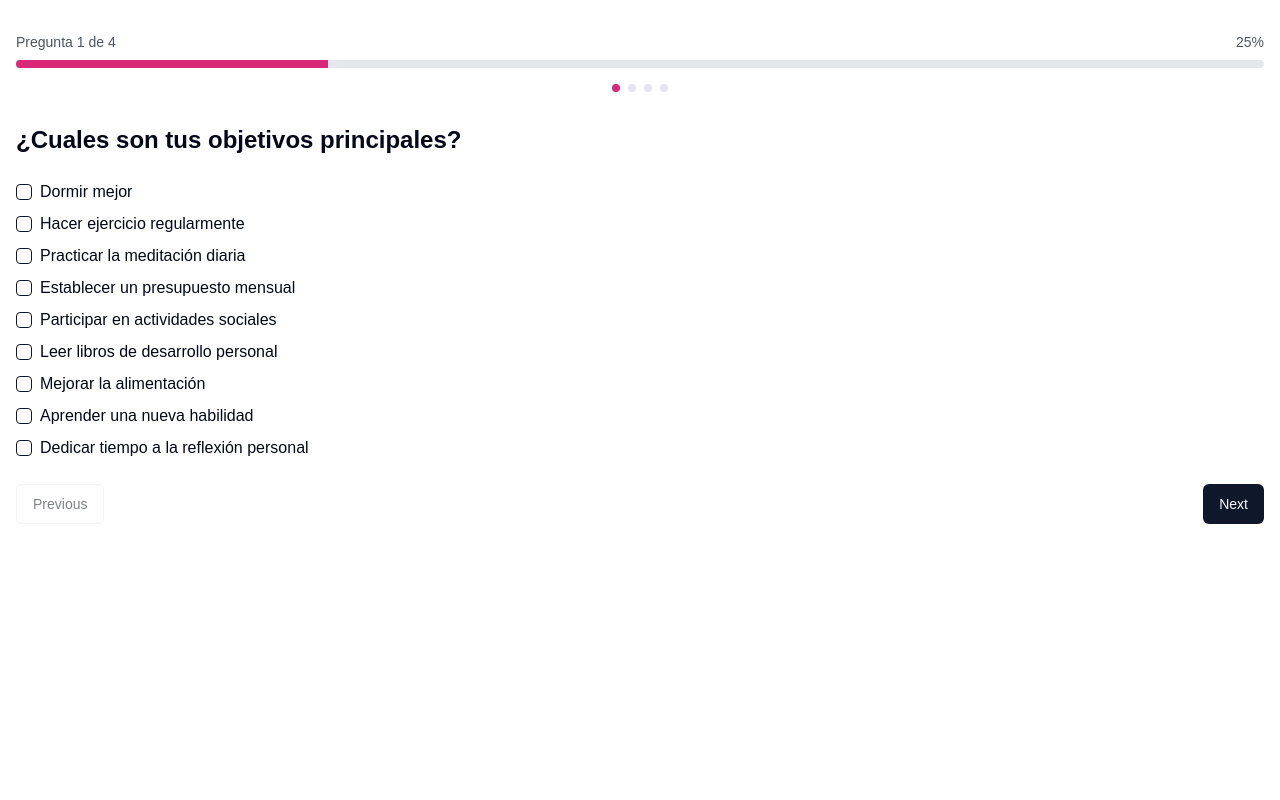
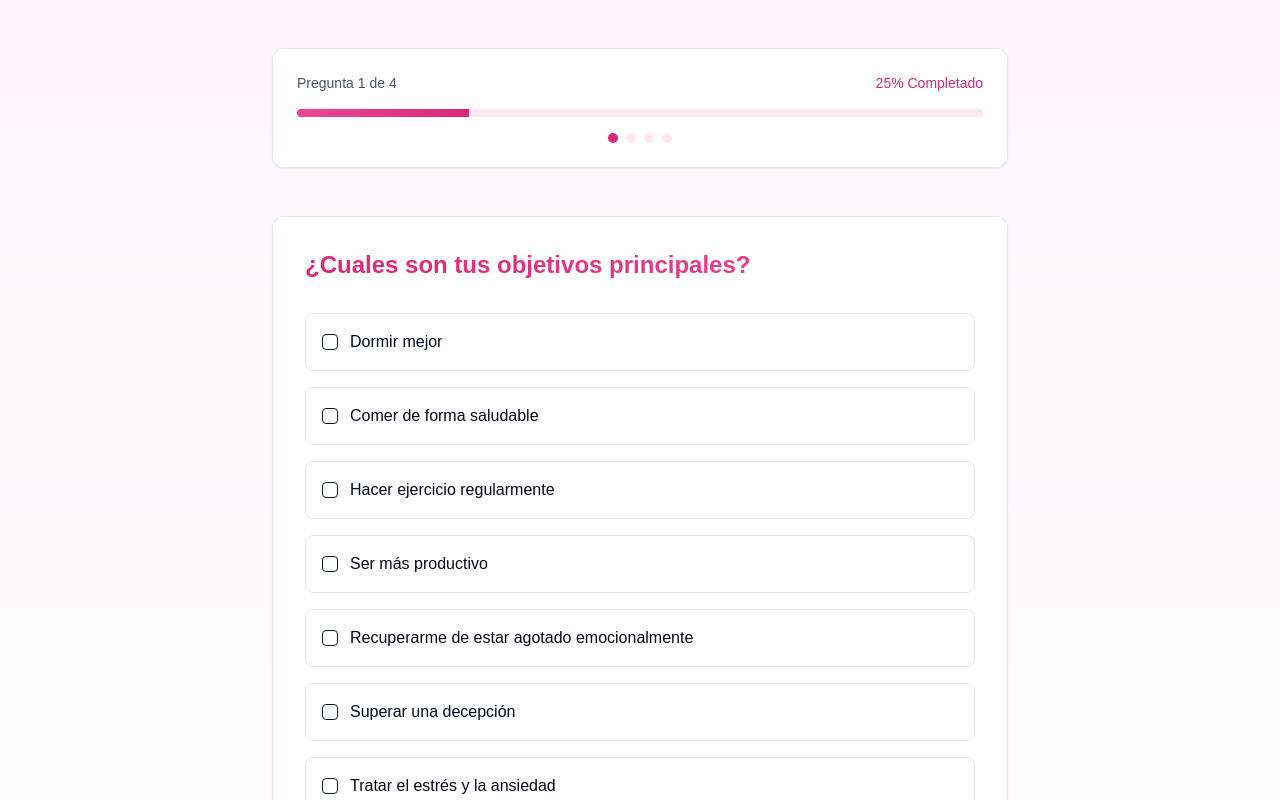
Before and after one commit to HenryVB/wellness-platform-ui, a Next.js app: page /test in a window 1280 px wide. Shown: the top 800 px of the page. Built offline with nearby package versions, Linux system fonts and the light colour scheme.

Commit message:
Enhance test page UI with loading spinner and improved layout; update progress component styles and question display for better user experience

```diff
--- a/app/page.tsx
+++ b/app/page.tsx
@@ -100,7 +100,7 @@ export default function Component() {
       </section>
 
       {/* Specialists Section */}
-      <section className="py-20 px-4">
+      <section id="specialists" className="py-20 px-4">
         <div className="container mx-auto">
           <h2 className="text-3xl md:text-4xl font-bold text-center mb-4">Nuestros Especialistas</h2>
           <p className="text-gray-600 text-center mb-12 max-w-2xl mx-auto">
@@ -196,7 +196,11 @@ export default function Component() {
             Descubre los beneficios que nos hacen únicos
           </p>
           <div className="grid grid-cols-1 md:grid-cols-2 lg:grid-cols-4 gap-8">
-            <Card className="group h-full bg-gradient-to-br from-pink-50/50 to-white hover:shadow-lg transition-all">
+            <Card
+            onClick={() => {
+              document.getElementById('specialists')?.scrollIntoView({ behavior: 'smooth' });
+            }}
+            className="group h-full bg-gradient-to-br from-pink-50/50 to-white hover:shadow-lg transition-all cursor-pointer">
               <CardHeader>
                 <div className="flex items-center gap-3">
                   <div className="rounded-full bg-pink-100/50 p-2 group-hover:bg-pink-100 transition-colors">
@@ -210,7 +214,9 @@ export default function Component() {
               </CardContent>
             </Card>
 
-            <Card className="group h-full bg-gradient-to-br from-pink-50/50 to-white hover:shadow-lg transition-all">
+            <Card
+            onClick={() => router.push('/test')}
+            className="group h-full bg-gradient-to-br from-pink-50/50 to-white hover:shadow-lg transition-all cursor-pointer">
               <CardHeader>
                 <div className="flex items-center gap-3">
                   <div className="rounded-full bg-pink-100/50 p-2 group-hover:bg-pink-100 transition-colors">
@@ -268,7 +274,9 @@ export default function Component() {
           <p className="text-xl text-gray-600 mb-10 max-w-2xl mx-auto">
             Únete a nuestra comunidad y comienza tu viaje hacia el bienestar integral con el apoyo de expertos.
           </p>
-          <Button size="lg" className="bg-pink-600 hover:bg-pink-700 text-white px-8 py-6 text-lg rounded-full transition-all hover:shadow-lg hover:-translate-y-0.5">
+          <Button size="lg"
+          onClick={() => router.push('/test')}
+          className="bg-pink-600 hover:bg-pink-700 text-white px-8 py-6 text-lg rounded-full transition-all hover:shadow-lg hover:-translate-y-0.5">
             Comenzar mi viaje
             <ArrowRight className="ml-2 h-5 w-5" />
           </Button>
--- a/app/test/page.tsx
+++ b/app/test/page.tsx
@@ -68,12 +68,21 @@ export default function TestPage() {
     loadQuestions();
   }, []);
 
-  if (isLoading) return <div>Loading...</div>;
+  if (isLoading) return (
+    <div className="min-h-screen flex items-center justify-center">
+      <div className="text-center space-y-4">
+        <div className="w-16 h-16 border-4 border-pink-600/20 border-t-pink-600 rounded-full animate-spin mx-auto"/>
+        <p className="text-gray-600">Cargando test...</p>
+      </div>
+    </div>
+  );
 
   return (
     <TestProvider initialQuestions={questions}>
-      <div className="container mx-auto px-4 py-8">
-        <TestContent />
+      <div className="min-h-screen bg-gradient-to-b from-pink-50/80 to-white">
+        <div className="container mx-auto px-4 py-12 max-w-3xl">
+          <TestContent />
+        </div>
       </div>
     </TestProvider>
   );
--- a/components/test/Progress.tsx
+++ b/components/test/Progress.tsx
@@ -8,36 +8,33 @@ export function Progress() {
   const progress = (currentQuestion / totalQuestions) * 100;
 
   return (
-    <div className="mb-8">
-      {/* Question counter */}
-      <div className="flex justify-between mb-2">
+    <div className="mb-12 bg-white rounded-xl p-6 shadow-sm border">
+      <div className="flex justify-between mb-4">
         <span className="text-sm font-medium text-gray-600">
           Pregunta {currentQuestion} de {totalQuestions}
         </span>
-        <span className="text-sm font-medium text-gray-600">
-          {Math.round(progress)}%
+        <span className="text-sm font-medium text-pink-600">
+          {Math.round(progress)}% Completado
         </span>
       </div>
 
-      {/* Progress bar */}
-      <div className="h-2 bg-gray-200 rounded-full overflow-hidden">
+      <div className="h-2 bg-pink-100 rounded-full overflow-hidden">
         <div
-          className="h-full bg-pink-600 transition-all duration-300 ease-in-out"
+          className="h-full bg-gradient-to-r from-pink-500 to-pink-600 transition-all duration-300 ease-in-out"
           style={{ width: `${progress}%` }}
         />
       </div>
 
-      {/* Question indicators */}
       <div className="flex gap-2 mt-4 justify-center">
         {Array.from({ length: totalQuestions }).map((_, index) => (
           <div
             key={index}
-            className={`w-2 h-2 rounded-full transition-colors duration-200 ${
+            className={`w-2.5 h-2.5 rounded-full transition-colors duration-200 ${
               index < currentQuestion
                 ? 'bg-pink-600'
                 : index === currentQuestion - 1
-                ? 'bg-pink-400'
-                : 'bg-gray-200'
+                ? 'bg-pink-400 animate-pulse'
+                : 'bg-pink-100'
             }`}
           />
         ))}
--- a/components/test/Question.tsx
+++ b/components/test/Question.tsx
@@ -29,33 +29,35 @@ export function Question() {
   };
 
   return (
-    <div className="space-y-6">
-      <h2 className="text-2xl font-bold">{question.text}</h2>
+    <div className="space-y-8 bg-white rounded-xl p-8 shadow-sm border">
+      <h2 className="text-2xl font-bold bg-gradient-to-r from-pink-600 to-pink-500 bg-clip-text text-transparent">
+        {question.text}
+      </h2>
 
       {question.type === 'single' ? (
         <RadioGroup
           value={state.answers[question.id]?.[0]}
           onValueChange={handleSingleSelect}
+          className="space-y-4"
         >
           {question.options.map(option => (
-            <div key={option.id} className="flex items-center space-x-2">
+            <div key={option.id}
+              className="flex items-center space-x-3 p-4 rounded-lg border border-gray-200 hover:border-pink-200 transition-colors">
               <RadioGroupItem value={option.id} id={option.id} />
-              <label htmlFor={option.id}>{option.text}</label>
+              <label htmlFor={option.id} className="flex-grow cursor-pointer">{option.text}</label>
             </div>
           ))}
         </RadioGroup>
       ) : (
-        <div className="space-y-2">
+        <div className="space-y-4">
           {question.options.map(option => (
-            <div key={option.id} className="flex items-center space-x-2">
-              <Checkbox
-                id={option.id}
+            <div key={option.id}
+              className="flex items-center space-x-3 p-4 rounded-lg border border-gray-200 hover:border-pink-200 transition-colors">
+              <Checkbox id={option.id}
                 checked={state.answers[question.id]?.includes(option.id)}
-                onCheckedChange={(checked) =>
-                  handleMultiSelect(option.id, checked as boolean)
-                }
+                onCheckedChange={(checked) => handleMultiSelect(option.id, checked as boolean)}
               />
-              <label htmlFor={option.id}>{option.text}</label>
+              <label htmlFor={option.id} className="flex-grow cursor-pointer">{option.text}</label>
             </div>
           ))}
         </div>
--- a/lib/api.ts
+++ b/lib/api.ts
@@ -2,7 +2,7 @@
 import { Question, TestResult, WellnessDimension, RoadmapStep } from '@/types/test';
 
 // Score thresholds
-const DIMENSION_THRESHOLD = 0.6; // 60% score to include dimension
+const DIMENSION_THRESHOLD = 0.4; // 60% score to include dimension
 const MAX_DIMENSIONS = 5; // Maximum dimensions to include in roadmap
 
 function processAnswers(answers: Record<string, string[]>): TestResult {
@@ -89,50 +89,50 @@ const mockQuestions: Question[] = [
                 },
                 {
                         id: '1b',
-                        text: 'Hacer ejercicio regularmente',
+                        text: 'Comer de forma saludable',
                         dimension: 'physical',
-                        weight: 2
+                        weight: 5
                 },
                 {
                         id: '1c',
-                        text: 'Practicar la meditación diaria',
-                        dimension: 'mental',
-                        weight: 5
+                        text: 'Hacer ejercicio regularmente',
+                        dimension: 'physical',
+                        weight: 3
                 },
                 {
                         id: '1d',
-                        text: 'Establecer un presupuesto mensual',
-                        dimension: 'financial',
-                        weight: 1
+                        text: 'Ser más productivo',
+                        dimension: 'mental',
+                        weight: 4
                 },
                 {
                         id: '1e',
-                        text: 'Participar en actividades sociales',
+                        text: 'Recuperarme de estar agotado emocionalmente',
                         dimension: 'emotional',
                         weight: 3
                 },
                 {
                         id: '1f',
-                        text: 'Leer libros de desarrollo personal',
-                        dimension: 'spiritual',
+                        text: 'Superar una decepción',
+                        dimension: 'emotional',
                         weight: 2
                 },
                 {
                         id: '1g',
-                        text: 'Mejorar la alimentación',
-                        dimension: 'physical',
+                        text: 'Tratar el estrés y la ansiedad',
+                        dimension: 'mental',
                         weight: 5
                 },
                 {
                         id: '1h',
-                        text: 'Aprender una nueva habilidad',
-                        dimension: 'mental',
+                        text: 'Tener una vida más alegre',
+                        dimension: 'emotional',
                         weight: 1
                 },
                 {
                         id: '1i',
-                        text: 'Dedicar tiempo a la reflexión personal',
-                        dimension: 'spiritual',
+                        text: 'Tener solvencia económica',
+                        dimension: 'financial',
                         weight: 4
                 }
         ]
@@ -156,40 +156,46 @@ const mockQuestions: Question[] = [
                 },
                 {
                         id: '2c',
-                        text: 'Mejorar mi alimentación',
-                        dimension: 'physical',
+                        text: 'Superar las emociones negativas',
+                        dimension: 'emotional',
                         weight: 5
                 },
                 {
                         id: '2d',
-                        text: 'Aumentar mi resiliencia emocional',
-                        dimension: 'emotional',
+                        text: 'Cambiar mis patrones de pensamiento',
+                        dimension: 'mental',
                         weight: 1
                 },
                 {
                         id: '2e',
-                        text: 'Gestionar mejor mi tiempo',
+                        text: 'Organizar mi espacio y mi vida',
                         dimension: 'mental',
                         weight: 4
                 },
                 {
                         id: '2f',
-                        text: 'Desarrollar una práctica de mindfulness',
-                        dimension: 'spiritual',
+                        text: 'Dejar un hábito malo',
+                        dimension: 'physical',
                         weight: 2
                 },
                 {
                         id: '2g',
-                        text: 'Fortalecer mis relaciones interpersonales',
+                        text: 'Mejorar mis relaciones',
                         dimension: 'emotional',
                         weight: 3
                 },
                 {
                         id: '2h',
-                        text: 'Mejorar mis habilidades financieras',
-                        dimension: 'financial',
+                        text: 'Mejorar mi cuidado personal',
+                        dimension: 'physical',
                         weight: 4
                 },
+                {
+                        id: '2i',
+                        text: 'Ahorrar para mi jubilación',
+                        dimension: 'financial',
+                        weight: 5
+                }
         ]
     },
     {
```
Also changed, not shown: components/test/Roadmap.tsx (+39 -35 lines).
